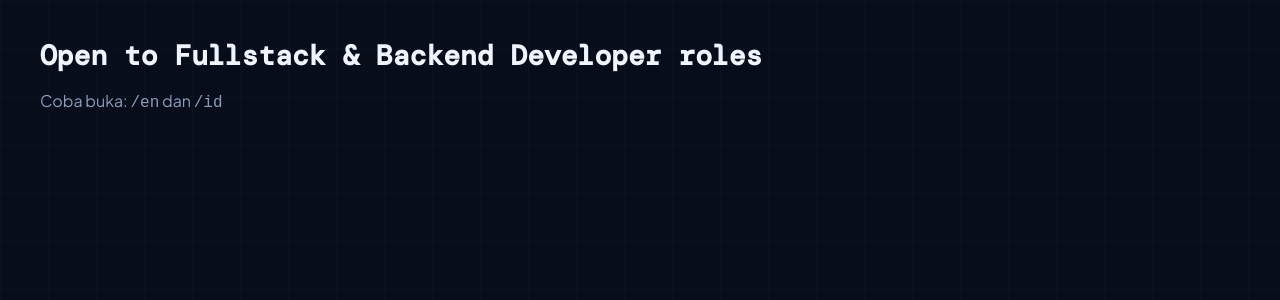
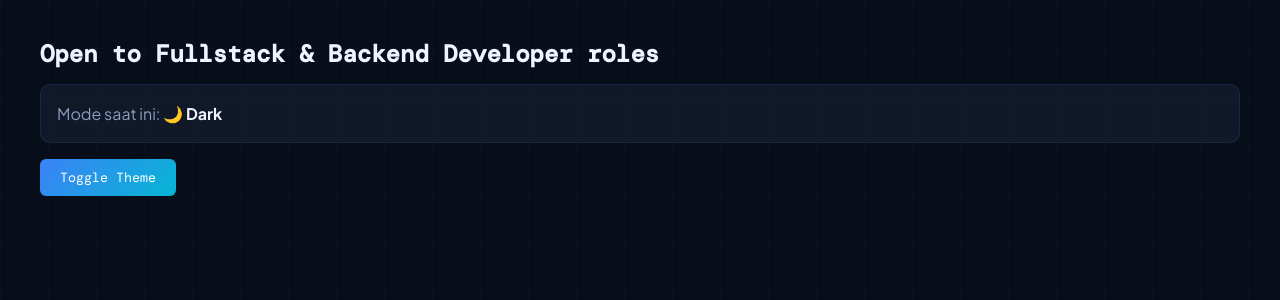
Before and after one commit to salsabilarh/salsabilarh-work, a Next.js app in the folder salsabila-portfolio/: page /en in a window 1280 px wide. Shown: the top 300 px of the page. Built offline with nearby package versions, Linux system fonts and the light colour scheme; a web font is replaced by a local one.

Commit message:
chore (ci): add Github Actions quality pipeline

```diff
--- a/salsabila-portfolio/package.json
+++ b/salsabila-portfolio/package.json
@@ -11,6 +11,7 @@
   "dependencies": {
     "next": "16.2.6",
     "next-intl": "^4.12.0",
+    "next-themes": "^0.4.6",
     "react": "19.2.4",
     "react-dom": "19.2.4"
   },
--- a/salsabila-portfolio/src/app/[locale]/layout.tsx
+++ b/salsabila-portfolio/src/app/[locale]/layout.tsx
@@ -1,14 +1,9 @@
-// src/app/[locale]/layout.tsx
-// ═══════════════════════════════════════════
-// Layout ini membungkus SEMUA halaman.
-// Di sinilah ThemeProvider dan i18n Provider
-// diinjeksi sebagai global wrapper.
-// ═══════════════════════════════════════════
-
+// src/app/[locale]/layout.tsx — updated
 import { NextIntlClientProvider } from 'next-intl';
 import { getMessages } from 'next-intl/server';
 import { notFound } from 'next/navigation';
 import { locales, type Locale } from '@/i18n/config';
+import { ThemeProvider } from '@/components/providers/ThemeProvider';
 import '../globals.css';
 
 interface LayoutProps {
@@ -19,20 +14,26 @@ interface LayoutProps {
 export default async function LocaleLayout({ children, params }: LayoutProps) {
   const { locale } = await params;
 
-  // Kalau locale tidak valid, tampilkan 404
   if (!locales.includes(locale as Locale)) {
     notFound();
   }
 
-  // Load file terjemahan sesuai locale
   const messages = await getMessages();
 
   return (
-    <html lang={locale} data-theme="dark">
+    <html lang={locale} suppressHydrationWarning>
+      {/*
+        suppressHydrationWarning diperlukan karena
+        next-themes menambahkan data-theme SETELAH
+        server render — React akan komplain tanpa ini.
+        Ini adalah pattern resmi dari next-themes.
+      */}
       <body>
-        <NextIntlClientProvider messages={messages}>
-          {children}
-        </NextIntlClientProvider>
+        <ThemeProvider>
+          <NextIntlClientProvider messages={messages}>
+            {children}
+          </NextIntlClientProvider>
+        </ThemeProvider>
       </body>
     </html>
   );
--- a/salsabila-portfolio/src/app/[locale]/page.tsx
+++ b/salsabila-portfolio/src/app/[locale]/page.tsx
@@ -1,21 +1,54 @@
-// src/app/[locale]/page.tsx — test sementara
+// src/app/[locale]/page.tsx — test theme + i18n
+'use client';
+
 import { useTranslations } from 'next-intl';
+import { useTheme } from '@/hooks/useTheme';
 
 export default function Home() {
   const t = useTranslations('hero');
+  const { isDark, toggle, mounted } = useTheme();
+
+  if (!mounted) return null;
 
   return (
     <main style={{ padding: '40px' }}>
       <h1 style={{
         fontFamily: 'var(--font-display)',
         color: 'var(--text-primary)',
-        fontSize: '28px'
+        fontSize: '24px',
+        marginBottom: '16px'
       }}>
         {t('availability')}
       </h1>
-      <p style={{ color: 'var(--text-secondary)', marginTop: '16px' }}>
-        Coba buka: <code>/en</code> dan <code>/id</code>
-      </p>
+
+      <div style={{
+        padding: '16px',
+        background: 'var(--bg-card)',
+        border: '1px solid var(--border-card)',
+        borderRadius: 'var(--radius-md)',
+        marginBottom: '16px'
+      }}>
+        <p style={{ color: 'var(--text-secondary)' }}>
+          Mode saat ini: <strong style={{ color: 'var(--text-primary)' }}>
+            {isDark ? '🌙 Dark' : '☀️ Light'}
+          </strong>
+        </p>
+      </div>
+
+      <button
+        onClick={toggle}
+        style={{
+          padding: '10px 20px',
+          background: 'var(--gradient-brand)',
+          border: 'none',
+          borderRadius: 'var(--radius-sm)',
+          color: '#fff',
+          cursor: 'pointer',
+          fontFamily: 'var(--font-display)',
+        }}
+      >
+        Toggle Theme
+      </button>
     </main>
   );
 }
--- /dev/null
+++ b/salsabila-portfolio/src/components/providers/ThemeProvider.tsx
@@ -0,0 +1,31 @@
+// src/components/providers/ThemeProvider.tsx
+// ═══════════════════════════════════════════════════
+// Komponen ini membungkus seluruh app.
+// 'use client' diperlukan karena next-themes
+// butuh akses ke localStorage (browser API).
+//
+// Kenapa dipisah jadi komponen tersendiri?
+// Karena layout.tsx adalah Server Component —
+// tidak bisa langsung pakai 'use client' di sana.
+// Solusinya: buat wrapper kecil yang client-only.
+// ═══════════════════════════════════════════════════
+'use client';
+
+import { ThemeProvider as NextThemesProvider } from 'next-themes';
+
+interface ThemeProviderProps {
+  children: React.ReactNode;
+}
+
+export function ThemeProvider({ children }: ThemeProviderProps) {
+  return (
+    <NextThemesProvider
+      attribute="data-theme"
+      defaultTheme="dark"
+      enableSystem={false}
+      disableTransitionOnChange={false}
+    >
+      {children}
+    </NextThemesProvider>
+  );
+}
--- /dev/null
+++ b/salsabila-portfolio/src/hooks/useTheme.ts
@@ -0,0 +1,33 @@
+// src/hooks/useTheme.ts
+// ═══════════════════════════════════════════
+// Custom hook yang membungkus next-themes.
+// Kenapa dibungkus lagi? Supaya kalau besok
+// kita ganti library theme, komponen tidak
+// perlu diubah — cukup update hook ini saja.
+// Prinsip: Dependency Inversion.
+// ═══════════════════════════════════════════
+'use client';
+
+import { useTheme as useNextTheme } from 'next-themes';
+import { useEffect, useState } from 'react';
+
+export function useTheme() {
+  const { theme, setTheme, resolvedTheme } = useNextTheme();
+
+  // Hindari hydration mismatch:
+  // Server tidak tahu theme preference user,
+  // jadi tunggu sampai komponen mount di browser
+  const [mounted, setMounted] = useState(false);
+  useEffect(() => setMounted(true), []);
+
+  const isDark = resolvedTheme === 'dark';
+
+  const toggle = () => setTheme(isDark ? 'light' : 'dark');
+
+  return {
+    theme,
+    isDark,
+    toggle,
+    mounted, // pakai ini untuk cegah flash
+  };
+}
```
Also changed, not shown: 1 other file (tests, documents, lock files or other folders).
